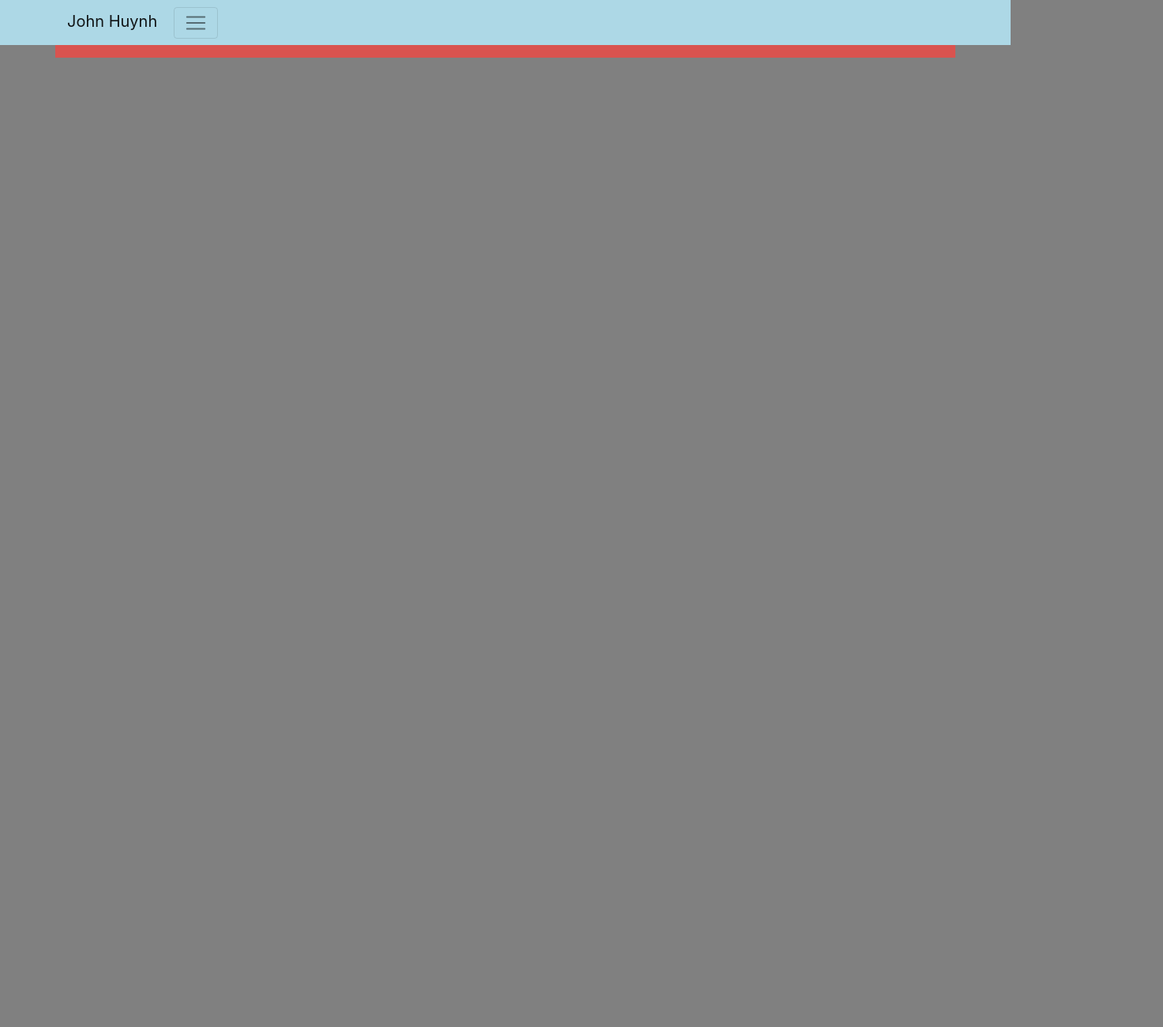
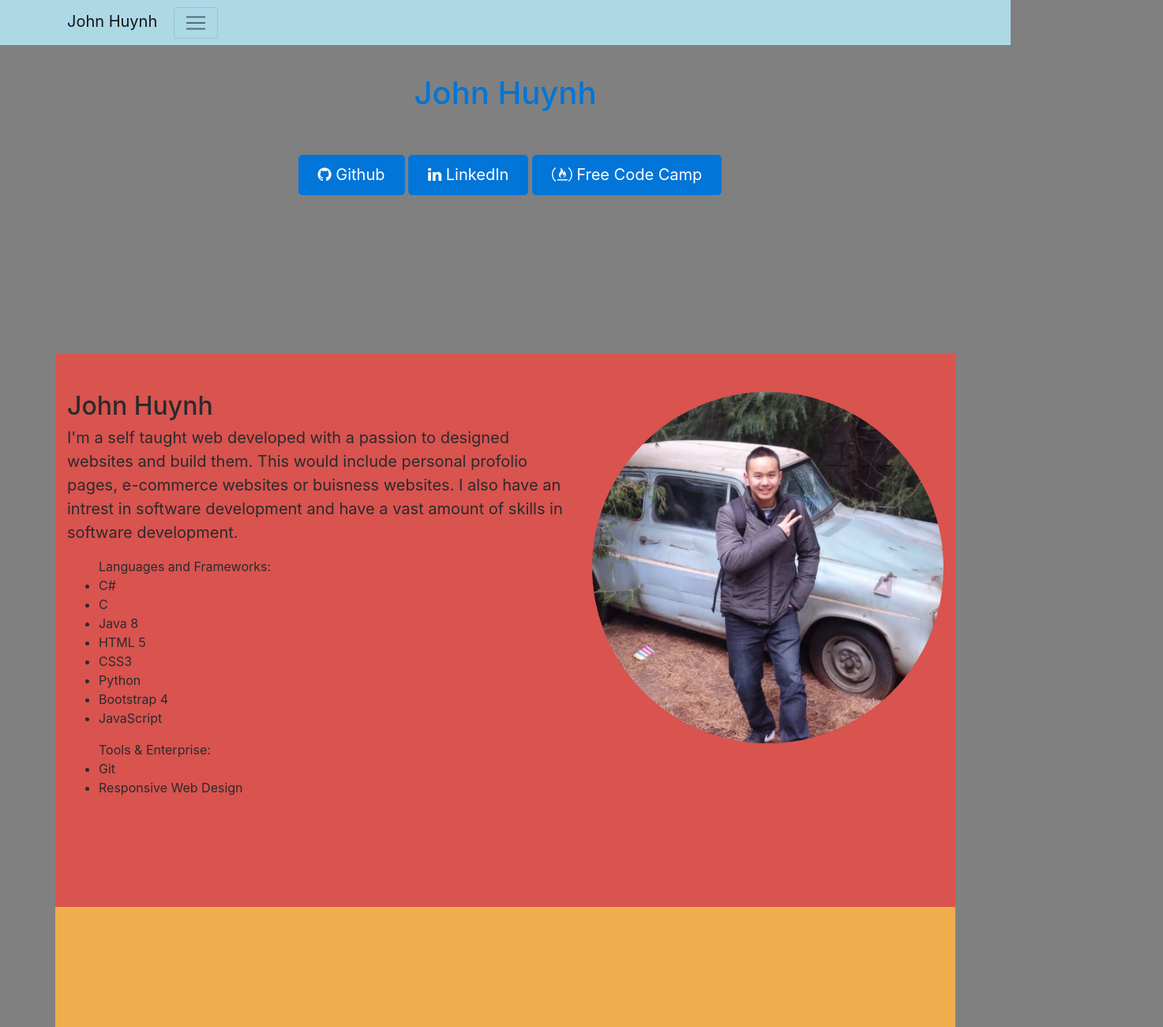
Before and after one commit to johnnycrusher/portfolio-page, a website: page public/index.html in a window 1280 px wide. Shown: the top 1300 px of the page at 79% size, 1473 px wide, since content can reach past the window. Before the commit the page ends 800 px from the top, so only its background shows below. Drawn offline with nearby package versions, Linux system fonts and the light colour scheme.

Commit message:
About Me Section Completed

```diff
--- a/public/index.html
+++ b/public/index.html
@@ -6,12 +6,13 @@
   <title>John Huynh Personal Portfolio Page</title>
   <link rel="stylesheet" href="https://maxcdn.bootstrapcdn.com/bootstrap/4.0.0-beta.3/css/bootstrap.min.css" integrity="sha384-Zug+QiDoJOrZ5t4lssLdxGhVrurbmBWopoEl+M6BdEfwnCJZtKxi1KgxUyJq13dy"
     crossorigin="anonymous">
+    <link href="https://maxcdn.bootstrapcdn.com/font-awesome/4.7.0/css/font-awesome.min.css" rel="stylesheet">
   <link rel="stylesheet" href="stylesheets/styles.css">
 </head>
 
 <body>
   <!-- NAV bar-->
-  <nav class="navbar navbar-expand-lg navbar-light navigation-color">
+  <nav class="navbar navbar-expand-lg navbar-light navigation-color fixed-top">
     <div class="container">
       <a class="navbar-brand" href="#">John Huynh</a>
       <button class="navbar-toggler" type="button" data-toggle="collapse" data-target="#navbarNavAltMarkup" aria-expanded="false"
@@ -21,10 +22,10 @@
       <div class="collapse navbar-collapse" id="navbarNavAltMarkup">
         <ul class="navbar-nav">
           <li class="nav-item">
-            <a class="nav-link" href="#">Home</a>
+            <a class="nav-link" href="#home">Home</a>
           </li>
           <li class="nav-item">
-            <a class="nav-link" href="#">About</a>
+            <a class="nav-link" href="#about">About</a>
           </li>
           <li class="nav-item">
             <a class="nav-link" href="#">Portfolio</a>
@@ -39,15 +40,38 @@
   <!--Main Content-->
   <div class="container">
     <div class="row">
-      <div class="col-12 bg-danger">
-        <p></p>
-
+      <div class="col-12 bg-light mt-5" style='min-height:400px' id="home">
+        <h1 class="text-center text-primary text-dark py-5"> John Huynh</h1>
+        <div class="col-xs-12 offset-xs-0 col-sm-12 offset-sm-1 col-md-12 offset-md-2 col-lg-12 offset-lg-3 col-xl-12 offset-xl-3" >
+          <a class="btn btn-primary btn-lg px-4" href="https://github.com/johnnycrusher" target="_blank"><i class="fa fa-github" aria-hidden="true"></i> Github</a>
+          <a class="btn btn-primary btn-lg" href="https://www.linkedin.com/in/john-huynh-632a7749/"target="_blank"><i class="fa fa-linkedin" aria-hidden="true"></i> LinkedIn</a>
+          <a class="btn btn-primary btn-lg" href="https://www.freecodecamp.org/johnnycrusher" target="_blank"><i class="fa fa-free-code-camp" aria-hidden="true" ></i> Free Code Camp</a>
+        </div>
       </div>
+      <div class ="col-7 bg-danger" style='min-height:700px' id="about">
+        <h2 class="mt-5">John Huynh</h2>
+        <p> I'm a self taught web developed with a passion to designed websites and build them. This would include personal profolio pages, e-commerce websites or buisness websites. I also have an intrest in software development and have a vast amount of skills in software development.</p>
+        <ul>Languages and Frameworks:
+          <li>C#</li>
+          <li>C</li>
+          <li>Java 8</li>
+          <li>HTML 5</li>
+          <li>CSS3</li>
+          <li>Python</li>
+          <li>Bootstrap 4</li>
+          <li>JavaScript</li>
+        </ul>
+        <ul>Tools &amp Enterprise:
+          <li>Git</li>
+          <li>Responsive Web Design</li>
+        </ul>
+      </div>
+      <div class="col-5 bg-danger" style='min-height:700px'>
+        <img src="images/me.jpg" class="img-fluid rounded-circle mt-5">
+      </div>
+      <div class="col-12 bg-warning" style='min-height:600px'></div>
     </div>
   </div>
-
-
-
   <script src="https://code.jquery.com/jquery-3.2.1.slim.min.js" integrity="sha384-KJ3o2DKtIkvYIK3UENzmM7KCkRr/rE9/Qpg6aAZGJwFDMVNA/GpGFF93hXpG5KkN"
     crossorigin="anonymous"></script>
   <script src="https://cdnjs.cloudflare.com/ajax/libs/popper.js/1.12.9/umd/popper.min.js" integrity="sha384-ApNbgh9B+Y1QKtv3Rn7W3mgPxhU9K/ScQsAP7hUibX39j7fakFPskvXusvfa0b4Q"
--- a/public/stylesheets/styles.css
+++ b/public/stylesheets/styles.css
@@ -4,3 +4,6 @@
 body{
     background-color: grey;
 }
+p{
+    font-size:20px;
+}
```
Also changed, not shown: public/images/ElonTribute.PNG (added), public/images/WSJ Archive.PNG (added), public/images/me.jpg (added), 1 other file.
